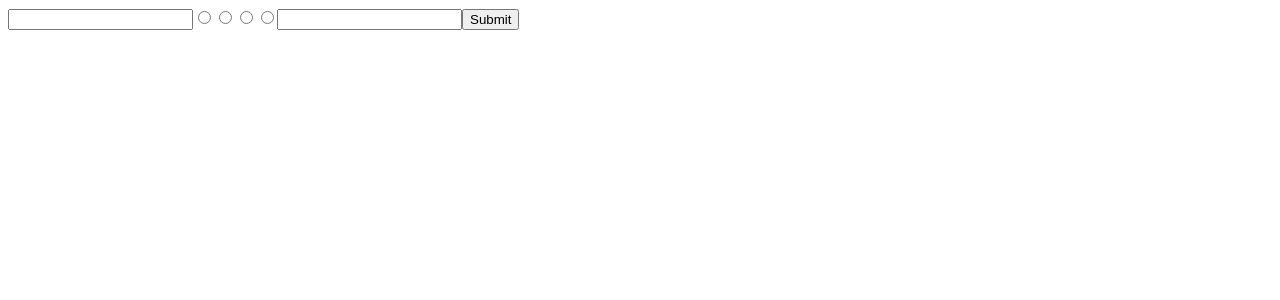
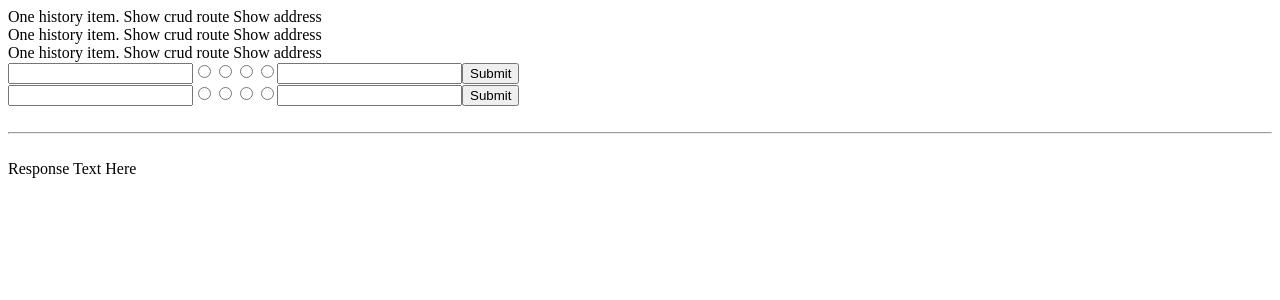
Before and after one commit to ErikGraciosa/ct-lab29-resty, a React app: page / in a window 1280 px wide. Shown: the top 300 px of the page. Built offline with nearby package versions, Linux system fonts and the light colour scheme.

Commit message:
rough build out, no container

```diff
--- a/src/components/app/App.jsx
+++ b/src/components/app/App.jsx
@@ -1,8 +1,18 @@
 import React from 'react';
 import Request from '../request/Request';
+import Response from '../response/Response';
+import HistoryList from '../history/HistoryList';
 
 export default function App() {
 
-  //coments
-  return <Request />;
+  return (
+    <>
+      <HistoryList />
+      <Request />
+      <Request />
+      <br></br>
+      <hr></hr>
+      <br></br>
+      <Response />
+    </>);
 }
--- a/src/components/history/HistoryItem.jsx
+++ b/src/components/history/HistoryItem.jsx
@@ -0,0 +1,13 @@
+import React from 'react';
+
+function HistoryItem() {
+  return (
+    <div>
+      One history item.
+      Show crud route
+      Show address
+    </div>
+  );
+}
+
+export default HistoryItem;
--- a/src/components/history/HistoryList.jsx
+++ b/src/components/history/HistoryList.jsx
@@ -0,0 +1,14 @@
+import React from 'react';
+import HistoryItem from './HistoryItem';
+
+function HistoryList() {
+  return (
+    <div>
+      <HistoryItem />
+      <HistoryItem />
+      <HistoryItem />
+    </div>
+  );
+}
+
+export default HistoryList;
--- a/src/components/request/Request.jsx
+++ b/src/components/request/Request.jsx
@@ -1,4 +1,4 @@
-import React from 'react'
+import React from 'react';
 
 function Request() {
   return (
--- a/src/components/response/Response.jsx
+++ b/src/components/response/Response.jsx
@@ -0,0 +1,11 @@
+import React from 'react';
+
+function Response() {
+  return (
+    <div>
+      Response Text Here
+    </div>
+  );
+}
+
+export default Response;
```
